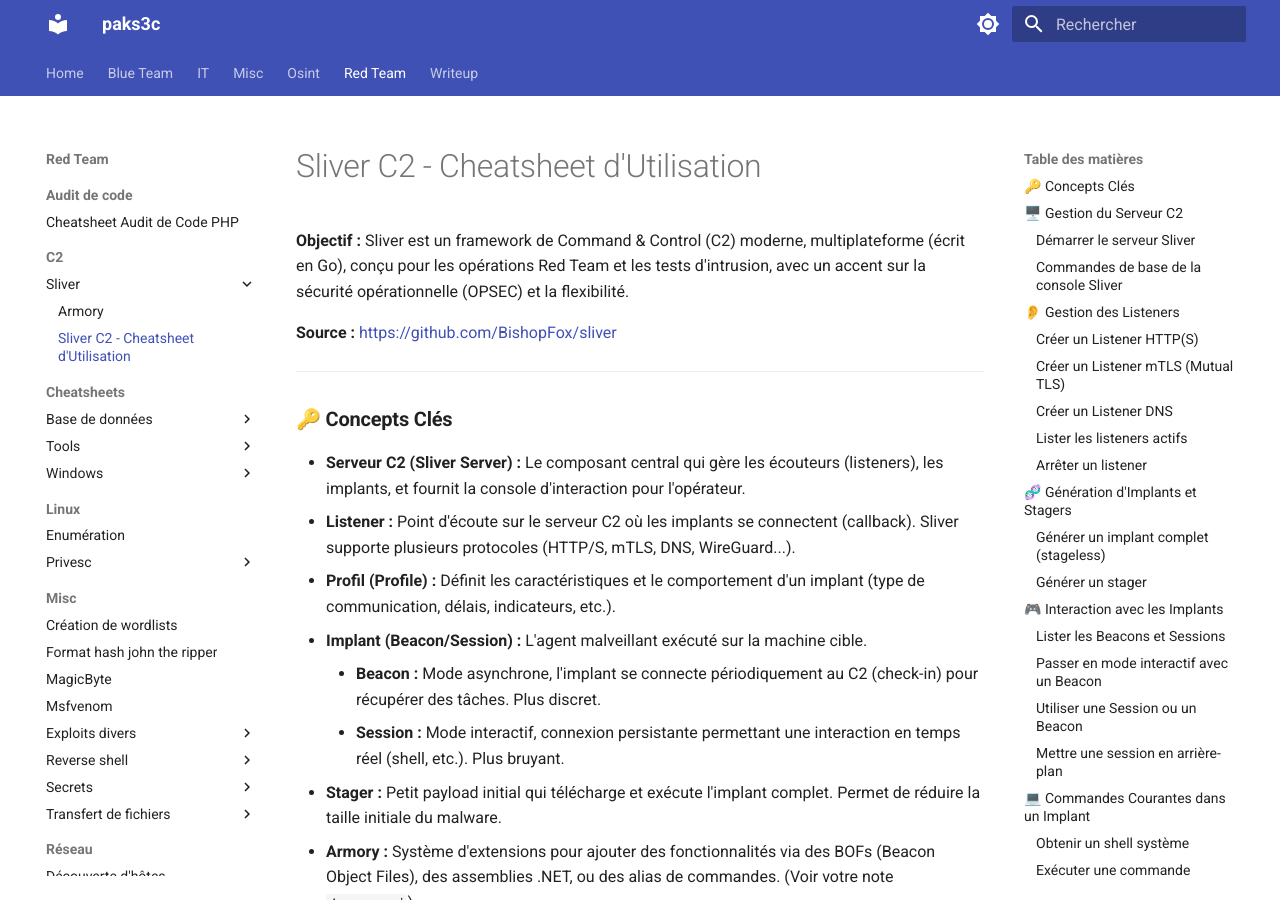
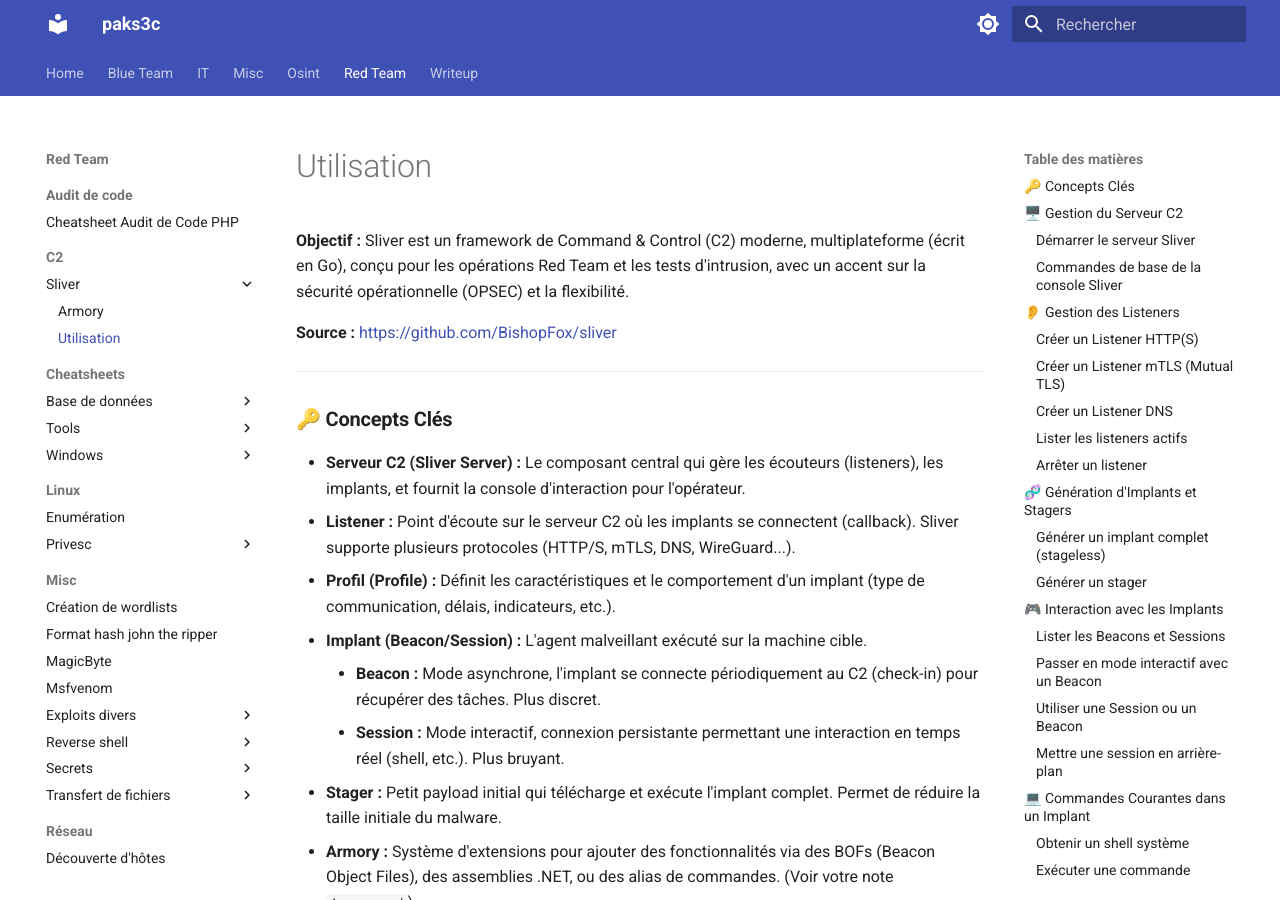
Before and after one commit to pakdekro/notes, an MkDocs documentation site: the page built from docs/Red Team/C2/Sliver/Utilisation.md, in a window 1280 px wide and 900 px high. Built offline with MkDocs 1.6.1 and Material for MkDocs 9.7.7, drawn with Linux system fonts in a browser that asks for light colours.

Commit message:
Update Utilisation.md

```diff
--- a/docs/Red Team/C2/Sliver/Utilisation.md
+++ b/docs/Red Team/C2/Sliver/Utilisation.md
@@ -1,4 +1,3 @@
-# Sliver C2 - Cheatsheet d'Utilisation
 
 **Objectif :** Sliver est un framework de Command & Control (C2) moderne, multiplateforme (écrit en Go), conçu pour les opérations Red Team et les tests d'intrusion, avec un accent sur la sécurité opérationnelle (OPSEC) et la flexibilité.
 
```
